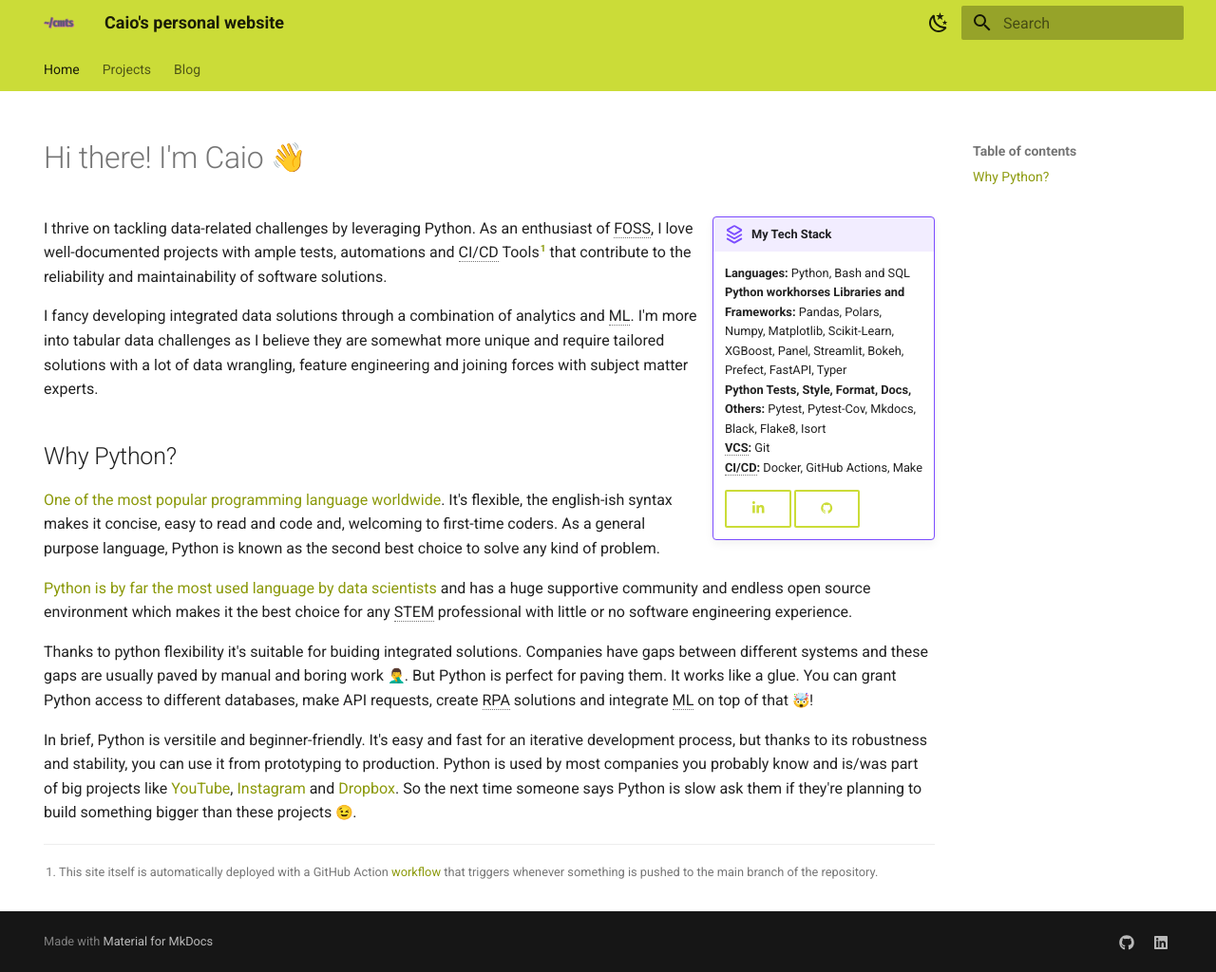
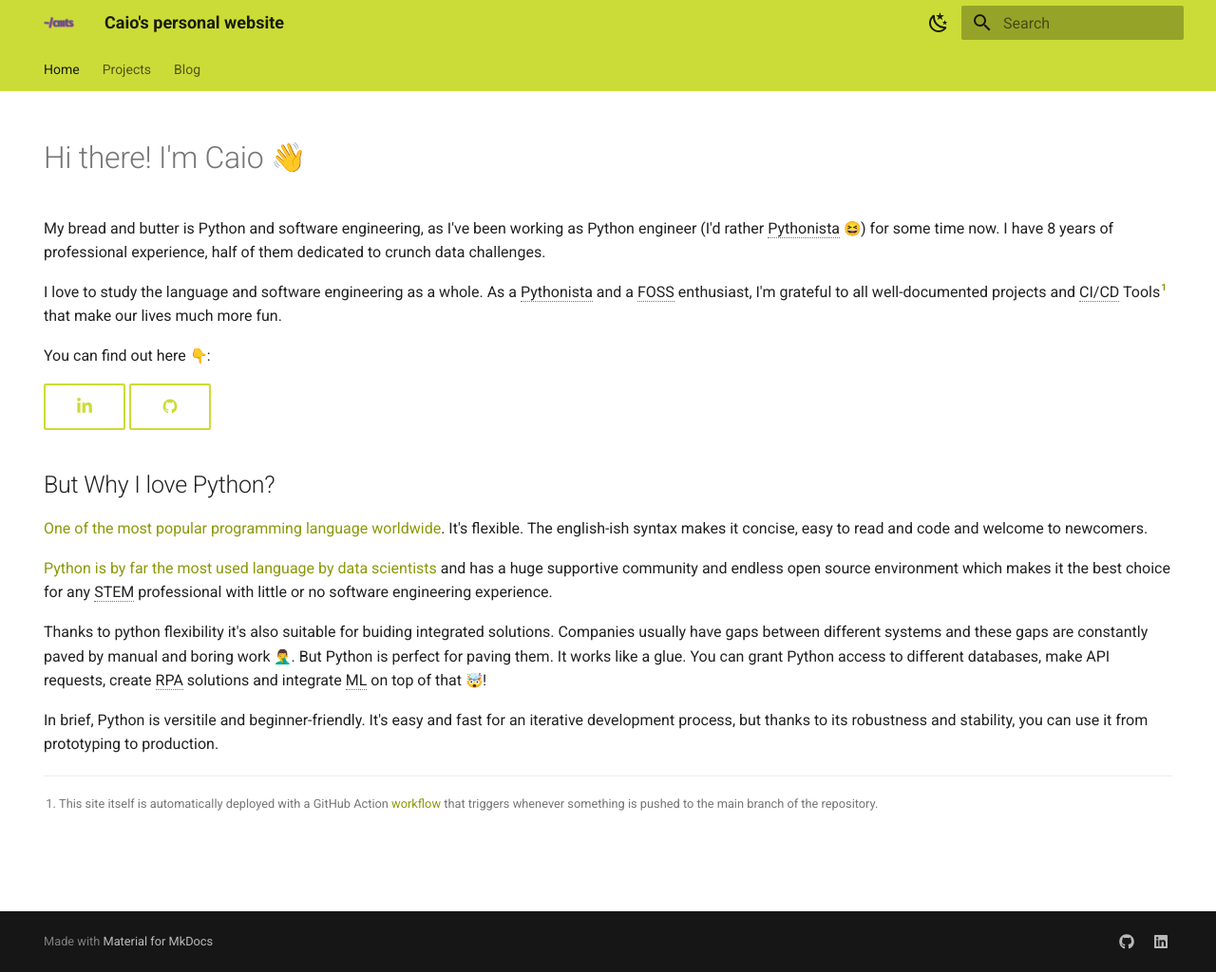
Before and after one commit to caiomts/caiomts.github.io, an MkDocs documentation site: the page built from docs/index.md, in a window 1280 px wide and 1024 px high. Shown: the whole window at 95% size. Built offline with MkDocs 1.6.1 and Material for MkDocs 9.7.7, drawn with Linux system fonts in a browser that asks for light colours; emoji names are drawn with the system emoji font.

Commit message:
index update

```diff
--- a/docs/index.md
+++ b/docs/index.md
@@ -1,45 +1,33 @@
 ---
-hide: navigation
+hide: navigation, toc
 ---
 
 # Hi there! I'm Caio :wave:
 
-!!! Example inline end "My Tech Stack"
+My bread and butter is Python and software engineering, as I've been working as Python engineer (I'd rather Pythonista :laughing:) for some time now. I have 8 years of professional experience, half of them dedicated to crunch data challenges.
 
-    **Languages:** Python, Bash and SQL
-    **Python workhorses Libraries and Frameworks:** Pandas, Polars, Numpy, Matplotlib, Scikit-Learn,
-    XGBoost, Panel, Streamlit, Bokeh, Prefect, FastAPI, Typer
-    **Python Tests, Style, Format, Docs, Others:** Pytest, Pytest-Cov, Mkdocs, Black, Flake8, Isort
-    **VCS:** Git
-    **CI/CD:** Docker, GitHub Actions, Make
+I love to study the language and software engineering as a whole. As a Pythonista and a FOSS enthusiast, I'm grateful to all well-documented projects and CI/CD Tools[^1] that make our lives much more fun.
 
-    [:fontawesome-brands-linkedin-in:](https://www.linkedin.com/in/caiomts/){ .md-button }
-    [:material-github:](https://github.com/caiomts){ .md-button }
+You can find out here :point_down::
 
-I thrive on tackling data-related challenges by leveraging Python. As an enthusiast of FOSS, I love well-documented projects with ample tests, automations and CI/CD Tools[^1] that contribute to the reliability and maintainability of software solutions.
+[:fontawesome-brands-linkedin-in:](https://www.linkedin.com/in/caiomts/){ .md-button }
+[:material-github:](https://github.com/caiomts){ .md-button }
 
-I fancy developing integrated data solutions through a combination of analytics and ML. I'm more into tabular data challenges
-as I believe they are somewhat more unique and require tailored solutions with a lot of data wrangling, feature engineering and joining forces with subject matter experts.
-
-## Why Python?
+## But Why I love Python?
 
 [One of the most popular programming language worldwide].
-It's flexible, the english-ish syntax makes it concise, easy to read and code and, welcoming
-to first-time coders. As a general purpose language, Python is known as the second best choice
-to solve any kind of problem.
+It's flexible. The english-ish syntax makes it concise, easy to read and code and welcome
+to newcomers.
 
 [Python is by far the most used language by data scientists] and has a huge supportive community
 and endless open source environment which makes it the best choice for any STEM professional with little or
 no software engineering experience.
 
-Thanks to python flexibility it's suitable for buiding integrated solutions. Companies have gaps between different
-systems and these gaps are usually paved by manual and boring work :man_facepalming:. But Python is
-perfect for paving them. It works like a glue. You can grant Python access to different databases, make API requests, create RPA solutions and integrate ML on top of that :exploding_head:!
+Thanks to python flexibility it's also suitable for buiding integrated solutions. Companies usually have gaps between different systems and these gaps are constantly paved by manual and boring work :man_facepalming:.
+But Python is perfect for paving them. It works like a glue. You can grant Python access to different databases, make API requests, create RPA solutions and integrate ML on top of that :exploding_head:!
 
-In brief, Python is versitile and beginner-friendly. It's easy and fast for an iterative
-development process, but thanks to its robustness and stability, you can use it from prototyping to production.
-Python is used by most companies you probably know and is/was part of big projects like [YouTube], [Instagram] and [Dropbox].
-So the next time someone says Python is slow ask them if they're planning to build something bigger than these projects :wink:.
+In brief, Python is versitile and beginner-friendly. It's easy and fast for an iterative development process, but thanks to its robustness and stability, you can use it from prototyping to production.
+
 
 
 
```
Also changed, not shown: docs/blog/posts/perfect_python_project_i.md (+1 -1 lines), includes/abbreviations.md (+1 -0 lines).
